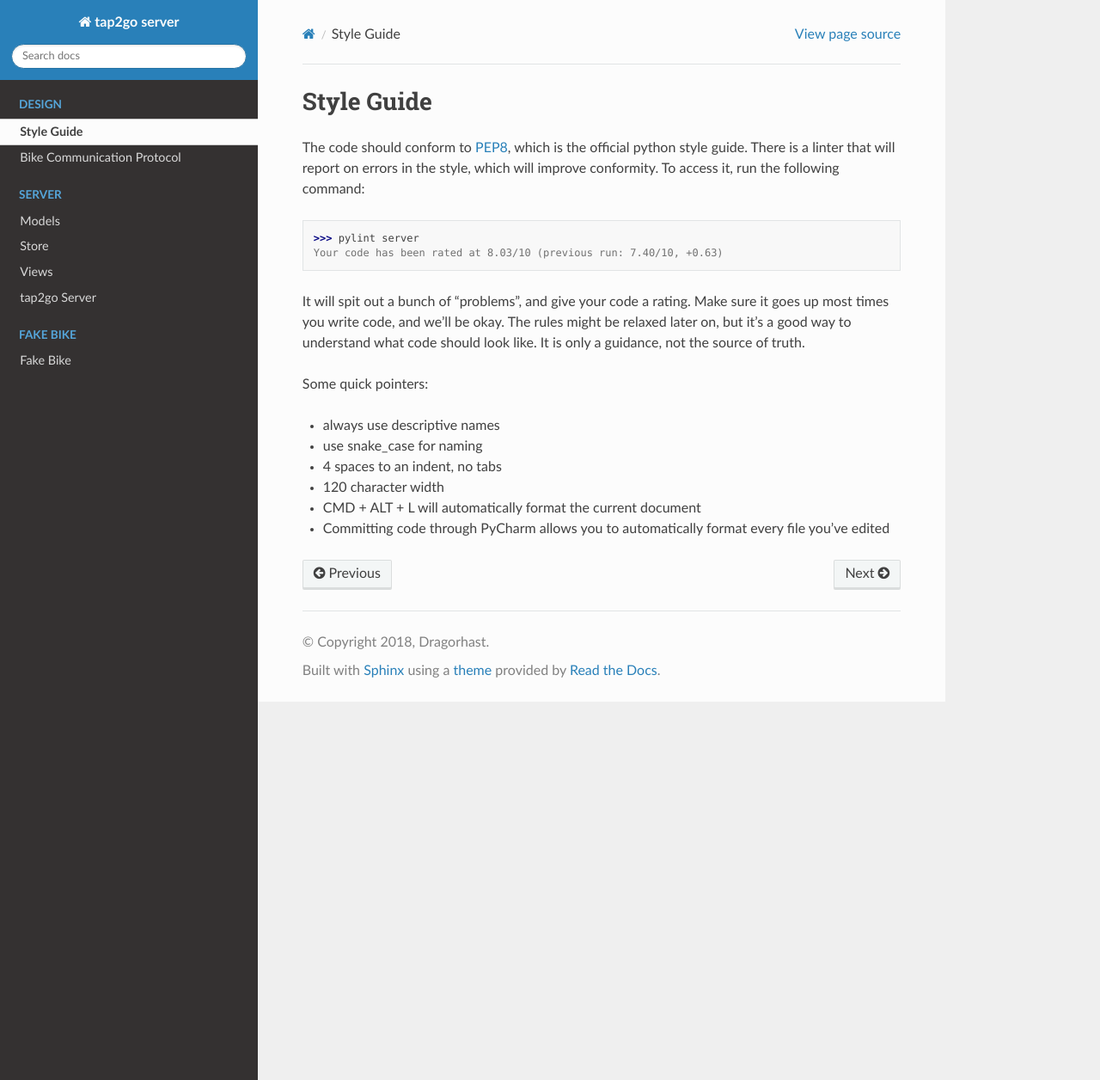
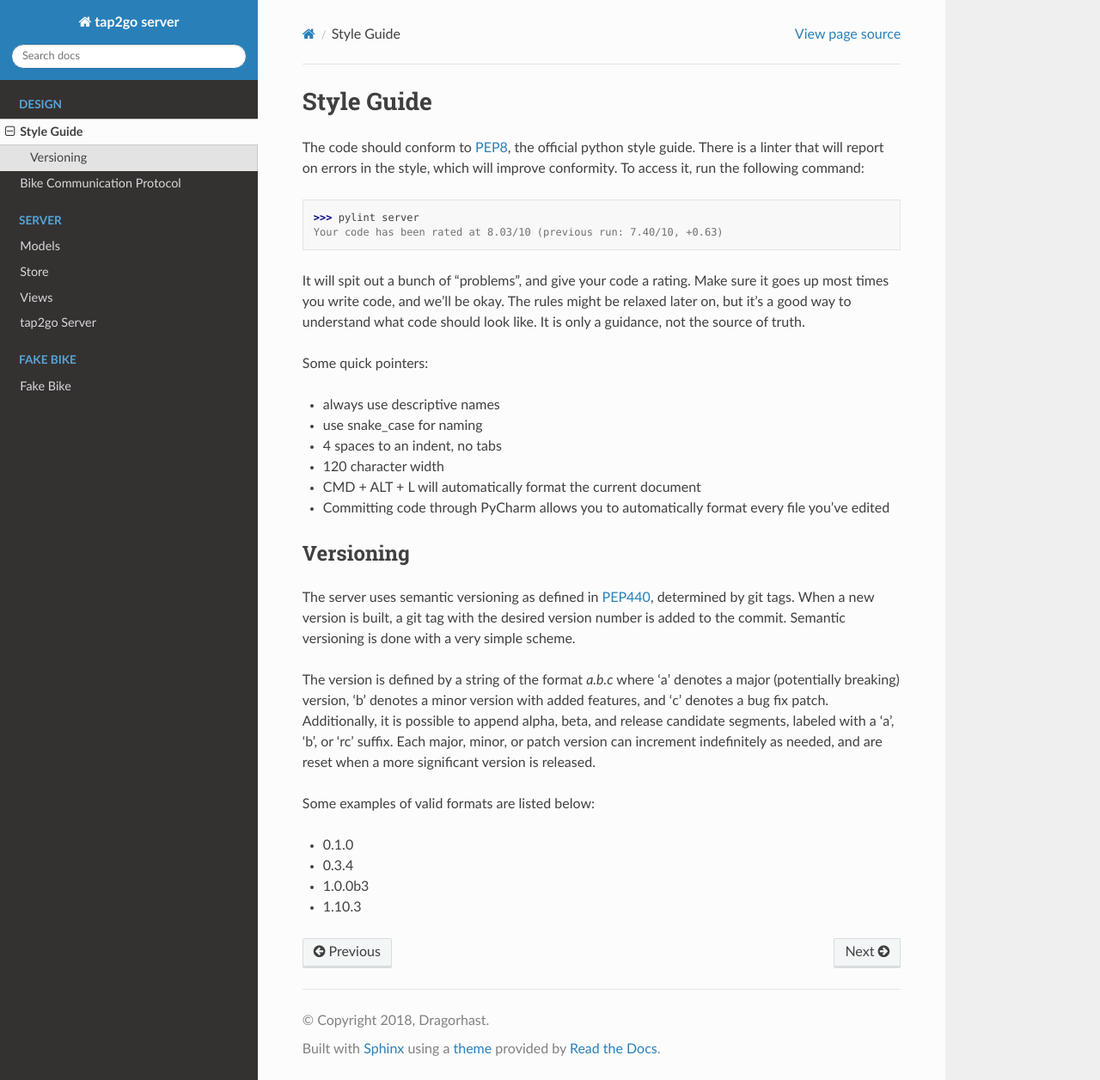
Before and after one commit to dragorhast/server, a Sphinx documentation site: the page built from docs/source/style.rst, in a window 1280 px wide and 1256 px high. Shown: the whole window at 86% size. Built offline with Sphinx 7.4.7 and the Read the Docs theme 2.0.0, drawn with Linux system fonts in a browser that asks for light colours.

Commit message:
Add section on versioning to the documentation

```diff
--- a/docs/source/style.rst
+++ b/docs/source/style.rst
@@ -1,7 +1,7 @@
 Style Guide
 ===========
 
-The code should conform to PEP8_, which is the official python style guide. There is a linter that will report on errors
+The code should conform to PEP8_, the official python style guide. There is a linter that will report on errors
 in the style, which will improve conformity. To access it, run the following command:
 
 >>> pylint server
@@ -21,5 +21,25 @@ Some quick pointers:
 * CMD + ALT + L will automatically format the current document
 * Committing code through PyCharm allows you to automatically format every file you've edited
 
+Versioning
+----------
 
-.. _PEP8: https://pep8.org/
+The server uses semantic versioning as defined in PEP440_, determined by git tags. When a new version is built,
+a git tag with the desired version number is added to the commit. Semantic versioning is done with a very simple scheme.
+
+The version is defined by a string of the format `a.b.c` where 'a' denotes a major (potentially breaking) version,
+'b' denotes a minor version with added features, and 'c' denotes a bug fix patch. Additionally, it is possible to append
+alpha, beta, and release candidate segments, labeled with a 'a', 'b', or 'rc' suffix. Each major, minor, or patch version
+can increment indefinitely as needed, and are reset when a more significant version is released.
+
+Some examples of valid formats are listed below:
+
+- 0.1.0
+- 0.3.4
+- 1.0.0b3
+- 1.10.3
+
+
+
+.. _PEP8: https://www.python.org/dev/peps/pep-0008/
+.. _PEP440: https://www.python.org/dev/peps/pep-0440/
```
